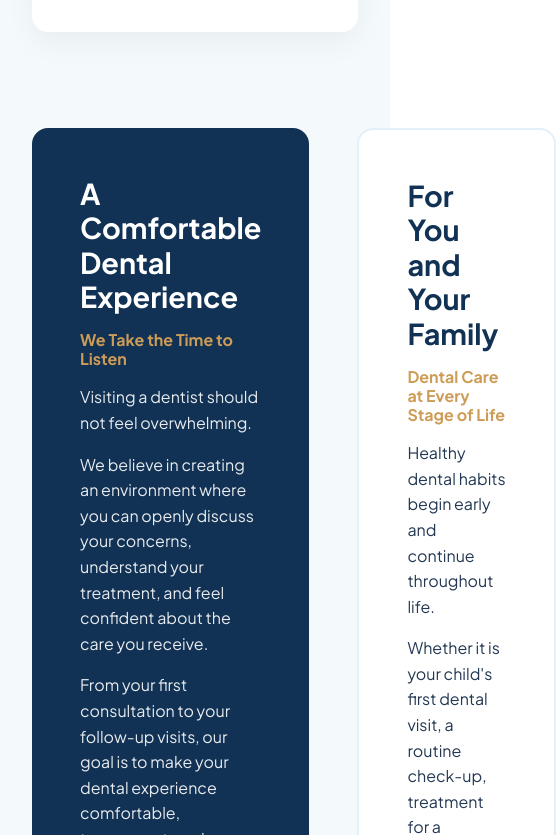
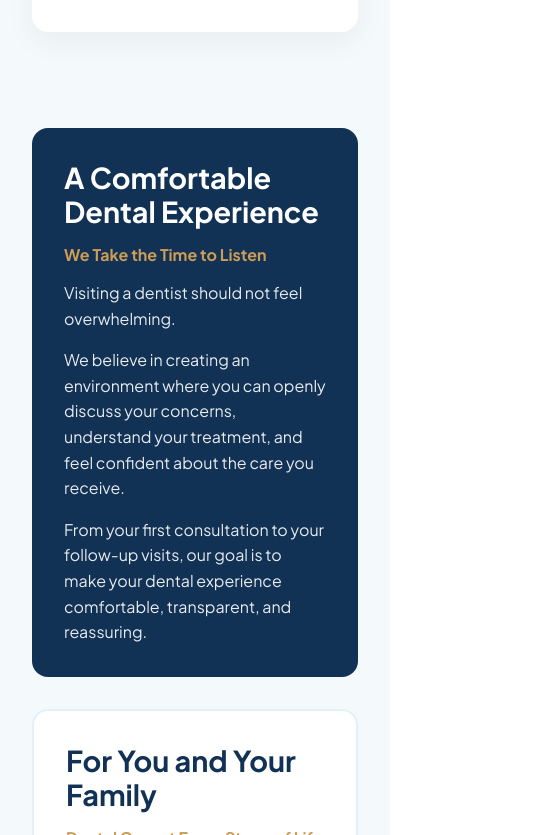
Before and after one commit to saikripakks/shalom, a React (Vite) app: page / in a window 390 px wide. Shown: the part 10649-11484 px from the top of the page, 556 px wide, since content can reach past the window. Built offline with nearby package versions, Linux system fonts and the light colour scheme.

Commit message:
refactor: add responsive styles for comfort and family blocks in WhyUs component

```diff
--- a/src/components/WhyUs.jsx
+++ b/src/components/WhyUs.jsx
@@ -41,7 +41,7 @@ const WhyUs = () => {
         </div>
 
         {/* Comfortable & Family Blocks */}
-        <div style={{ display: 'grid', gridTemplateColumns: '1fr 1fr', gap: '3rem', marginBottom: '6rem' }}>
+        <div className="comfort-family-blocks" style={{ display: 'grid', gridTemplateColumns: '1fr 1fr', gap: '3rem', marginBottom: '6rem' }}>
           <motion.div whileHover={{ scale: 1.02 }} style={{ backgroundColor: 'var(--color-primary)', color: 'white', padding: '3rem', borderRadius: '1rem' }}>
             <h3 style={{ fontSize: '1.8rem', marginBottom: '1rem' }}>A Comfortable Dental Experience</h3>
             <h4 style={{ color: 'var(--color-accent)', marginBottom: '1rem' }}>We Take the Time to Listen</h4>
@@ -85,9 +85,18 @@ const WhyUs = () => {
 
       <style>
         {`
+          @media (max-width: 992px) {
+            .comfort-family-blocks {
+              grid-template-columns: 1fr !important;
+              gap: 2rem !important;
+            }
+          }
           @media (max-width: 768px) {
             #why-us > .container > div:nth-child(2) {
               grid-template-columns: 1fr !important;
+            }
+            .comfort-family-blocks > div {
+              padding: 2rem !important;
             }
           }
         `}
```
